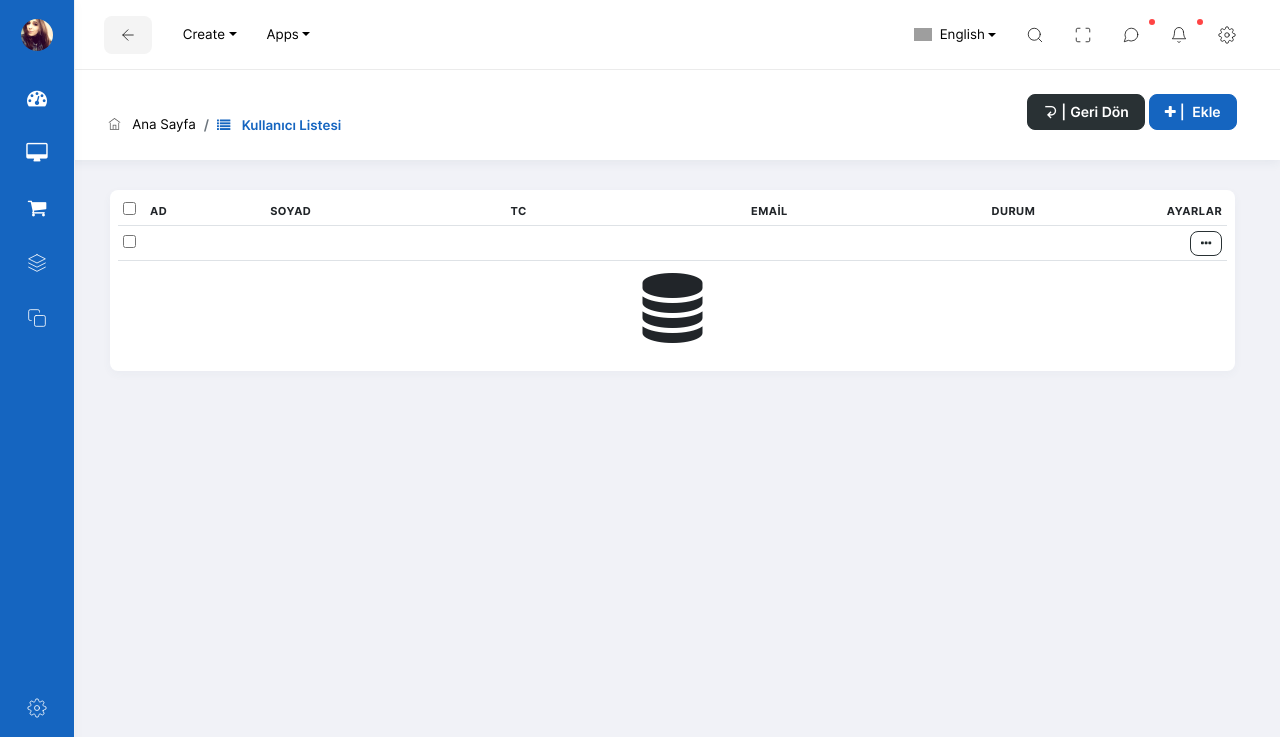
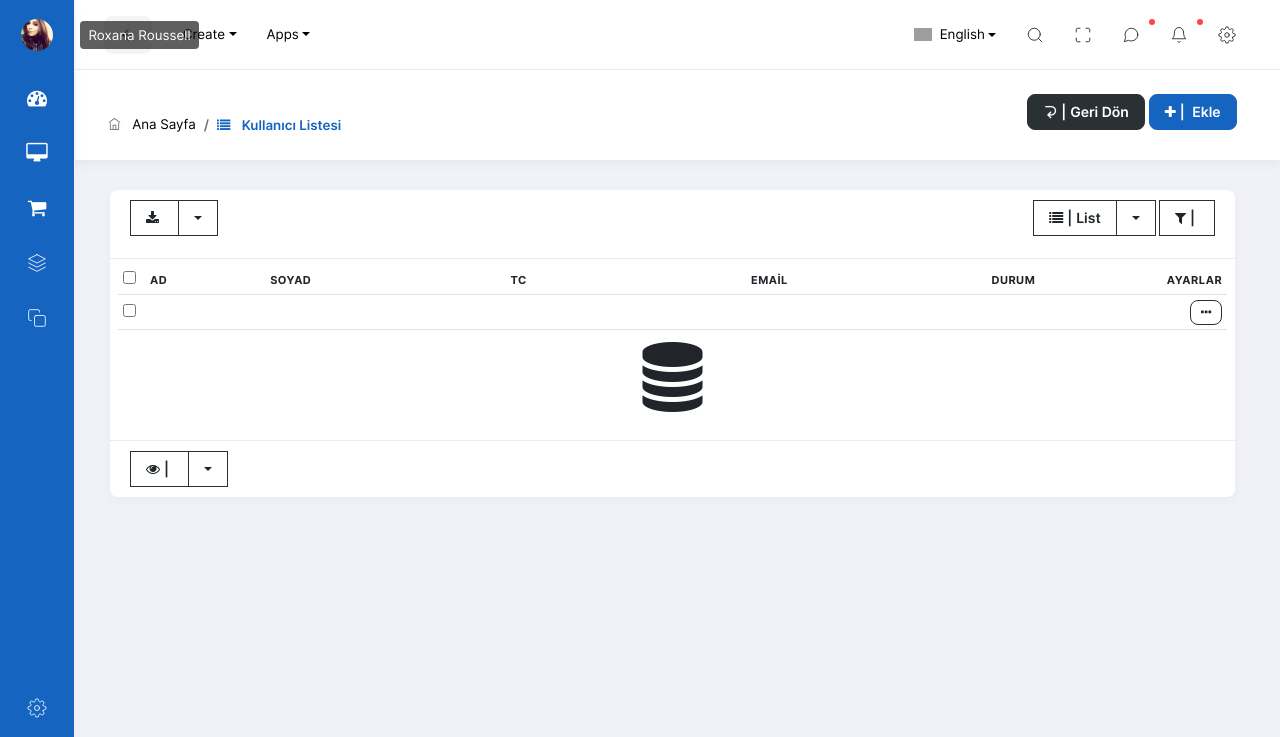
Before and after one commit to huseyintekn/MVC-PROJECT-CONSTRUCTION-WITH-PHP, a PHP site: page /login/user in a window 1280 px wide. Shown: the top 737 px of the page. Run offline with PHP 8.4, Linux system fonts and the light colour scheme; some libraries are stand-ins or nearby versions; grey boxes are pictures that could not be loaded.

Commit message:
feature:added filter form and pagination

```diff
--- /dev/null
+++ b/resource/view/user/card_footer.php
@@ -0,0 +1,24 @@
+<div class="card-footer">
+    <div class="btn-group">
+        <button class="btn btn-outline-dark btn-square" type="button">
+            <i class="fa fa-eye mr-1"></i><span class="line"></span>
+        </button>
+        <button type="button" class="btn btn-outline-dark btn-square dropdown-toggle dropdown-toggle-split" data-toggle="dropdown" aria-haspopup="true" aria-expanded="false"></button>
+        <div class="dropdown-menu dropdown-menu-right m-r-0-minus w-100">
+            <a href="?limit=2" class="dropdown-item">2</a>
+            <div class="dropdown-divider"></div>
+            <a href="?limit=5" class="dropdown-item">5</a>
+            <div class="dropdown-divider"></div>
+            <a href="?limit=10" class="dropdown-item">10</a>
+            <div class="dropdown-divider"></div>
+            <a href="?limit=15" class="dropdown-item">15</a>
+            <div class="dropdown-divider"></div>
+            <a href="?limit=50" class="dropdown-item">50</a>
+            <div class="dropdown-divider"></div>
+            <a href="?limit=100" class="dropdown-item">100</a>
+            <div class="dropdown-divider"></div>
+            <a href="?limit=500" class="dropdown-item">500</a>
+        </div>
+    </div>
+    <div class="float-right"></div>
+</div>
--- /dev/null
+++ b/resource/view/user/card_header.php
@@ -0,0 +1,50 @@
+<div class="card-header">
+    <div class="card-title d-md-flex align-items-start justify-content-between">
+        <div class="download-desktop" style="display: none">
+            <a href="#" class="btn btn-outline-dark btn-square"><i class="fa fa-file-excel-o mr-1"></i><span class="line"></span>Excel</a>
+            <a href="" class="btn btn-outline-dark btn-square"><i class="fa fa-file-pdf-o mr-1"></i><span class="line"></span>Pdf</a>
+            <a href="#" class="btn btn-outline-dark btn-square"><i class="fa fa-file-word-o mr-1"></i><span class="line"></span>Word</a>
+            <a href="javascript:window.print()"  class="btn btn-outline-dark btn-square"><i class="fa fa-print mr-1"></i><span class="line"></span>Print</a>
+        </div>
+        <div class="download-mobil">
+            <div class="btn-group">
+                <button class="btn btn-outline-dark btn-square" type="button">
+                    <i class="fa fa-download mr-1"></i>
+                </button>
+                <button type="button" class="btn btn-outline-dark btn-square dropdown-toggle dropdown-toggle-split" data-toggle="dropdown" aria-haspopup="true" aria-expanded="false"></button>
+                <div class="dropdown-menu dropdown-menu-right m-r-0-minus w-100">
+                    <a href="#" class="dropdown-item"><i class="fa fa-file-excel-o mr-1"></i><span class="line"></span>Excel</a>
+                    <div class="dropdown-divider"></div>
+                    <a href="" class="dropdown-item"><i class="fa fa-file-pdf-o mr-1"></i><span class="line"></span>Pdf</a>
+                    <div class="dropdown-divider"></div>
+                    <a href="#" class="dropdown-item"><i class="fa fa-file-word-o mr-1"></i><span class="line"></span>Word</a>
+                    <div class="dropdown-divider"></div>
+                    <a href="javascript:window.print()" class="dropdown-item"><i class="fa fa-print mr-1"></i><span class="line"></span>Print</a>
+                    <div class="dropdown-divider"></div>
+                </div>
+            </div>
+        </div>
+        <div>
+            <button class="btn btn-outline-danger btn-square d-none" data-checkbox="select-all" data-action="@if(request()->has('onlytrash')){{route('admin.web.category.forceDeleteAll')}}@else{{route('admin.web.category.onlyTrashAll')}}@endif"><i class="fa fa-trash mr-1"></i><span class="line"></span>Delete All</button>
+            <button class="btn btn-outline-dark btn-square d-none" data-checkbox="select-all" data-action="{{route('admin.web.category.restoreAll')}}"><i class="ti-back-left font-weight-bold text-dark mr-1"></i><span class="line"></span>@lang('general.button_back')</button>
+            <div class="btn-group">
+                <button class="btn btn-outline-dark btn-square" type="button">
+                    <i class="fa fa-list mr-1"></i><span class="line"></span>List
+                </button>
+                <button type="button" class="btn btn-outline-dark btn-square dropdown-toggle dropdown-toggle-split" data-toggle="dropdown" aria-haspopup="true" aria-expanded="false"></button>
+                <div class="dropdown-menu dropdown-menu-right m-r-0-minus w-100">
+                    <a href="" class="dropdown-item"><i class="fa fa-list-ul mr-2"></i>Tümünü Listele</a>
+                    <div class="dropdown-divider"></div>
+                    <a href="" class="dropdown-item {{is_active('status', 1)}}"><i class="fa fa-plus mr-2"></i>Aktifleri Listele</a>
+                    <div class="dropdown-divider"></div>
+                    <a href="" class="dropdown-item {{is_active('status', 0)}}"><i class="fa fa-minus mr-2"></i>Pasifleri Listele</a>
+                    <div class="dropdown-divider"></div>
+                    <a href="" class="dropdown-item {{is_active('sort', 'asc')}}"><i class="fa fa-sort-alpha-asc mr-2"></i>A-Z Listele</a>
+                    <div class="dropdown-divider"></div>
+                    <a href="" class="dropdown-item {{is_active('sort', 'desc')}}"><i class="fa fa-sort-alpha-desc mr-2"></i>Z-A Listele</a>
+                </div>
+            </div>
+            <button class="btn btn-outline-dark btn-square" type="button" data-toggle="collapse" data-target="#filter" aria-expanded="false" aria-controls="collapseExample"><i class="fa fa-filter mr-1"></i><span class="line"></span></button>
+        </div>
+    </div>
+</div>
--- /dev/null
+++ b/resource/view/user/filter.php
@@ -0,0 +1,43 @@
+<div class="collapse" id="filter">
+    <div class="card">
+        <div class="card-header">
+            <h5 class="modal-title">Filter</h5>
+        </div>
+        <div class="card-body">
+            <form id="form-category_filter" method="post">
+                <div class="form-row">
+                    <div class="form">
+                        <input type="hidden" name="limit" value="">
+                    </div>
+                    <div class="form-group col-md-4">
+                        <label for="input-name" class="font-weight-bold">Ad</label>
+                        <input type="text" name="first_name" id="input-first_name" class="form-control" value="" placeholder="">
+                    </div>
+                    <div class="form-group col-md-4">
+                        <label for="input-name" class="font-weight-bold">Soyad</label>
+                        <input type="text" name="last_name" id="input-last_name" class="form-control" value="" placeholder="">
+                    </div>
+                    <div class="form-group col-md-4">
+                        <label for="input-name" class="font-weight-bold">TC</label>
+                        <input type="text" name="identification_number" id="input-identification_number" class="form-control" value="" placeholder="">
+                    </div>
+                    <div class="form-group col-md-4">
+                        <label for="input-created" class="font-weight-bold">Email/label>
+                        <input type="date" name="email" id="input-created" class="form-control" value="">
+                    </div>
+                    <div class="form-group col-md-4">
+                        <label for="input-status" class="font-weight-bold">Durum</label>
+                        <select id="input-status" class="form-control" name="status">
+                            <option value="" selected</option>
+                            <option value="1"></option>
+                            <option value="0"></option>
+                        </select>
+                    </div>
+                </div>
+            </form>
+        </div>
+        <div class="card-footer">
+            <button type="submit" data-toggle="filter" class="btn btn-primary btn-square float-right mb-2" data-action="{{route('admin.web.category.index')}}" data-form="form-category_filter"><i class="fa fa-filter mr-1"></i><span class="line"></span></button>
+        </div>
+    </div>
+</div>
--- a/resource/view/user/list.php
+++ b/resource/view/user/list.php
@@ -199,7 +199,7 @@
                         </nav>
                     </div>
                     <div>
-                        <a class="btn btn-dark text-white" href=""> <i class="ti-back-left font-weight-bold mr-1"></i><span class="line">Geri Dön</span></a>
+                        <a class="btn btn-dark text-white" href="/user/create"> <i class="ti-back-left font-weight-bold mr-1"></i><span class="line">Geri Dön</span></a>
                         <button class="btn btn-primary" id="button-getForm" data-action="<?php echo "/user/create" ?>"><i class="fa fa-plus mr-1 text-white"></i><span class="line"> Ekle</span></button>
                     </div>
                 </div>
@@ -209,7 +209,9 @@
             <div class="container-fluid">
                 <div class="row">
                     <div class="col-md-12">
+                        <?php include "filter.php" ?>
                         <div class="card">
+                            <?php include "card_header.php"?>
                             <div class="card-body p-2">
                                 <div class="row">
                                     <div class="col-md-12">
@@ -283,6 +285,7 @@
                                     </div>
                                 </div>
                             </div>
+                            <?php include "card_footer.php"?>
                         </div>
                     </div>
                 </div>
```
